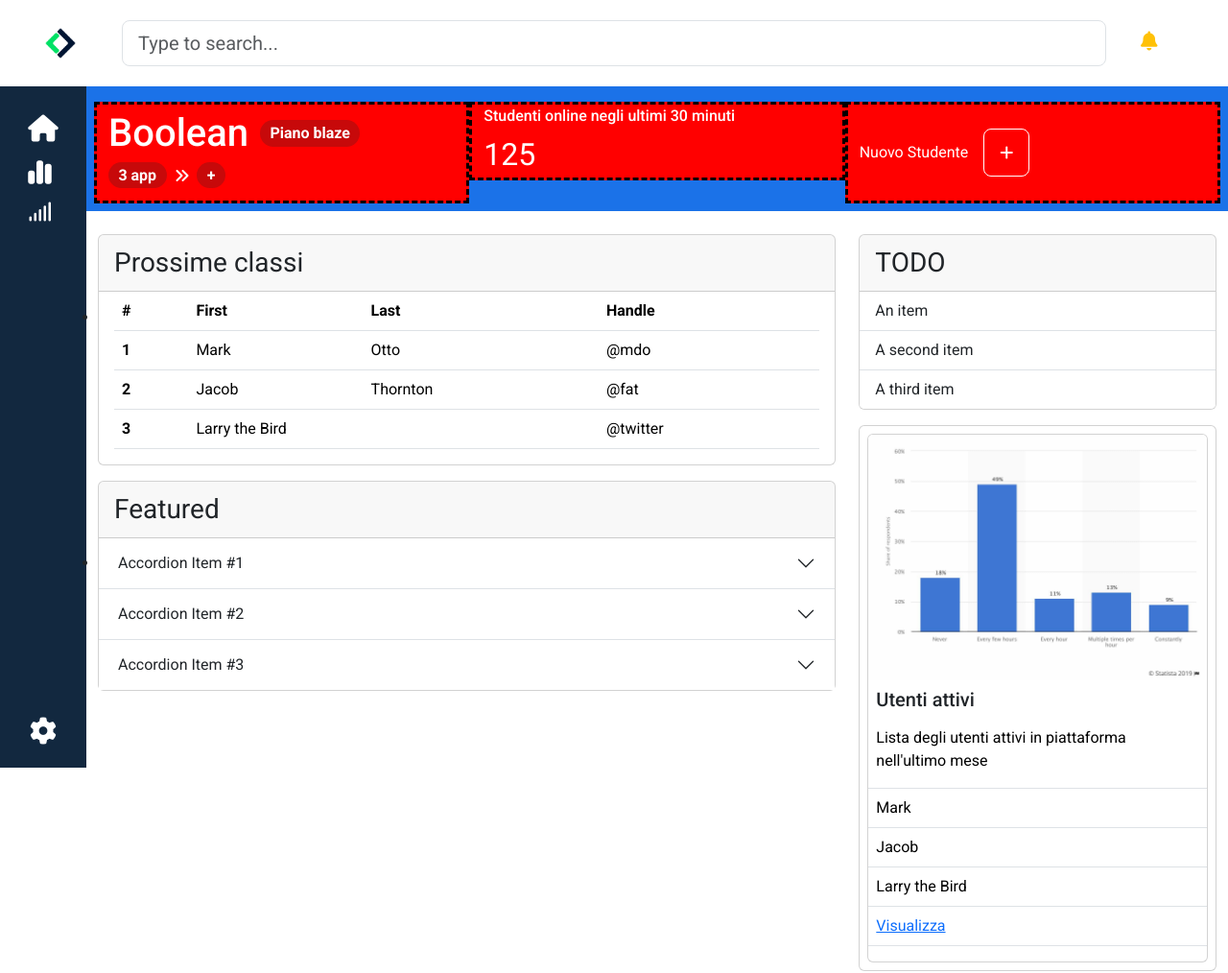
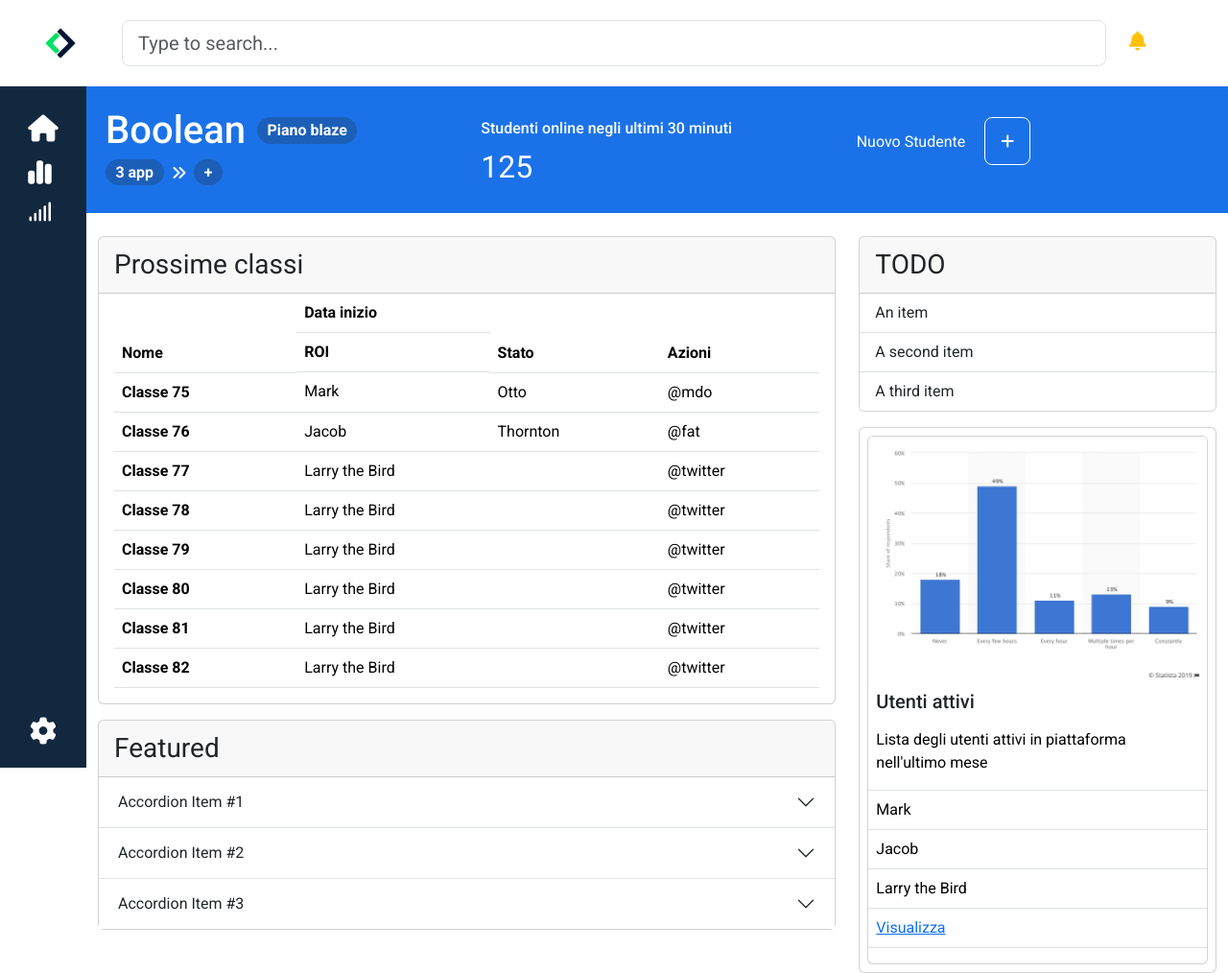
Before and after one commit to nicolocamassa/html-css-bootstrap-dashboard, a plain HTML site: page index.html in a window 1280 px wide. Shown: the whole page at 96% size. Drawn offline with nearby package versions, Linux system fonts and the light colour scheme.

Commit message:
[FIX] jumbo style fixed

```diff
--- a/index.html
+++ b/index.html
@@ -20,7 +20,7 @@
         <div class="col-1 p-0 d-flex justify-content-center" >
           <img src="./img/mobile-logo.png" alt="logo" style="width: 50px;">
         </div>
-        <div class="col-10 d-flex align-items-center">
+        <div class="col d-flex align-items-center">
           <input class="form-control form-control-lg" list="datalistOptions" id="exampleDataList" placeholder="Type to search...">
           <datalist id="datalistOptions">
             <option value="San Francisco">
@@ -30,7 +30,7 @@
             <option value="Chicago">
           </datalist>
         </div>
-        <div class="col-1 d-flex align-items-center">
+        <div class="col-1 d-flex align-items-center  p-0">
           <div class="dropdown">
             <button class="btn btn-secondary bg-transparent border-0" type="button" data-bs-toggle="dropdown" aria-expanded="false">
                 <i class="fas fa-bell text-warning fs-5"></i>
@@ -66,7 +66,10 @@
       <section>
         <div class="container-fluid">
           <div class="row text-white p-2 pt-3">
-            <div class="col-lg-4 col-sm-12 order-sm-1 order-lg-0 mt-sm-4 mt-md-0 temp-style-red">
+
+            <!-- Percorso della dashboard -->
+            <div class="col-lg-4 col-sm-12 order-1 order-lg-0">
+              <div class="content my-4 my-lg-0">
                 <div class="title_dashboard">
                   <span class="fs-1 fw-medium align-middle">Boolean</span>
                   <span class="badge rounded-pill text-bg-dark bg-opacity-25 align-middle mx-2 fs-6">Piano blaze</span>
@@ -77,14 +80,24 @@
                   <span class="badge rounded-pill text-bg-dark align-middle bg-opacity-25 fs-6">+</span>
                 </div>
               </div>
-            <div class="col-lg-4 col-sm-12 order-sm-1 order-lg-0 my-sm-4 mt-lg-0 temp-style-red">
+            </div>
+
+            <!-- Studenti online -->
+            <div class="col-lg-4 col-sm-12 order-1 order-lg-0">
+              <div class="content py-lg-3">
                 <div class="fw-medium">Studenti online negli ultimi 30 minuti</div>
                 <div class="fs-2 mt-1">125</div>
               </div>
-            <div class="col-lg-4 col-sm-12  d-flex align-items-center temp-style-red">
+            </div>
+
+            <!-- Pulsante per l'aggiunta di un nuovo studente -->
+            <div class="col-lg-4 col-sm-12">
+              <div class="content py-lg-3">
                 <span>Nuovo Studente</span>
                 <i class="fas fa-plus p-3 mx-3 border border-white rounded-3"></i>
               </div>
+            </div>
+
           </div>
         </div>
       </section>
@@ -96,38 +109,63 @@
             <div class="col-sm-12 col-lg-8 mt-4">
               <div class="content">
 
-                <!-- !!!!!!!!!!!!!!  C'è un puntino di qualche lista(?)  !!!!!!!!!!!!!! -->
                 <!-- CARD PER TABELLA [GESTIONE] -->
                 <div class="card">
                   <div class="card-header fs-3">
                     Prossime classi
                   </div>
-                  <ul class="list-group list-group-flush">
+                  <ul class="list-group list-group-flush list-unstyled">
                     <li class="px-3">
                       <table class="table">
                         <thead>
                           <tr>
-                            <th scope="col">#</th>
-                            <th scope="col">First</th>
-                            <th scope="col">Last</th>
-                            <th scope="col">Handle</th>
+                            <th scope="col">Nome</th>
+                            <th scope="col" class="d-none d-lg-block">Data inizio</th>
+                            <th scope="col" class="d-none d-lg-block">ROI</th>
+                            <th scope="col">Stato</th>
+                            <th scope="col">Azioni</th>
                           </tr>
                         </thead>
                         <tbody>
                           <tr>
-                            <th scope="row">1</th>
+                            <th scope="row">Classe 75</th>
                             <td>Mark</td>
                             <td>Otto</td>
                             <td>@mdo</td>
                           </tr>
                           <tr>
-                            <th scope="row">2</th>
+                            <th scope="row">Classe 76</th>
                             <td>Jacob</td>
                             <td>Thornton</td>
                             <td>@fat</td>
                           </tr>
                           <tr>
-                            <th scope="row">3</th>
+                            <th scope="row">Classe 77</th>
+                            <td colspan="2">Larry the Bird</td>
+                            <td>@twitter</td>
+                          </tr>
+                          <tr>
+                            <th scope="row">Classe 78</th>
+                            <td colspan="2">Larry the Bird</td>
+                            <td>@twitter</td>
+                          </tr>
+                          <tr>
+                            <th scope="row">Classe 79</th>
+                            <td colspan="2">Larry the Bird</td>
+                            <td>@twitter</td>
+                          </tr>
+                          <tr>
+                            <th scope="row">Classe 80</th>
+                            <td colspan="2">Larry the Bird</td>
+                            <td>@twitter</td>
+                          </tr>
+                          <tr>
+                            <th scope="row">Classe 81</th>
+                            <td colspan="2">Larry the Bird</td>
+                            <td>@twitter</td>
+                          </tr>
+                          <tr>
+                            <th scope="row">Classe 82</th>
                             <td colspan="2">Larry the Bird</td>
                             <td>@twitter</td>
                           </tr>
@@ -142,7 +180,7 @@
                   <div class="card-header fs-3">
                     Featured
                   </div>
-                  <ul class="list-group list-group-flush">
+                  <ul class="list-group list-group-flush list-unstyled">
                     <li>
                       <div class="accordion accordion-flush" id="accordionFlushExample">
                         <div class="accordion-item">
```
Lines whose indentation alone changed are shown as unchanged.
